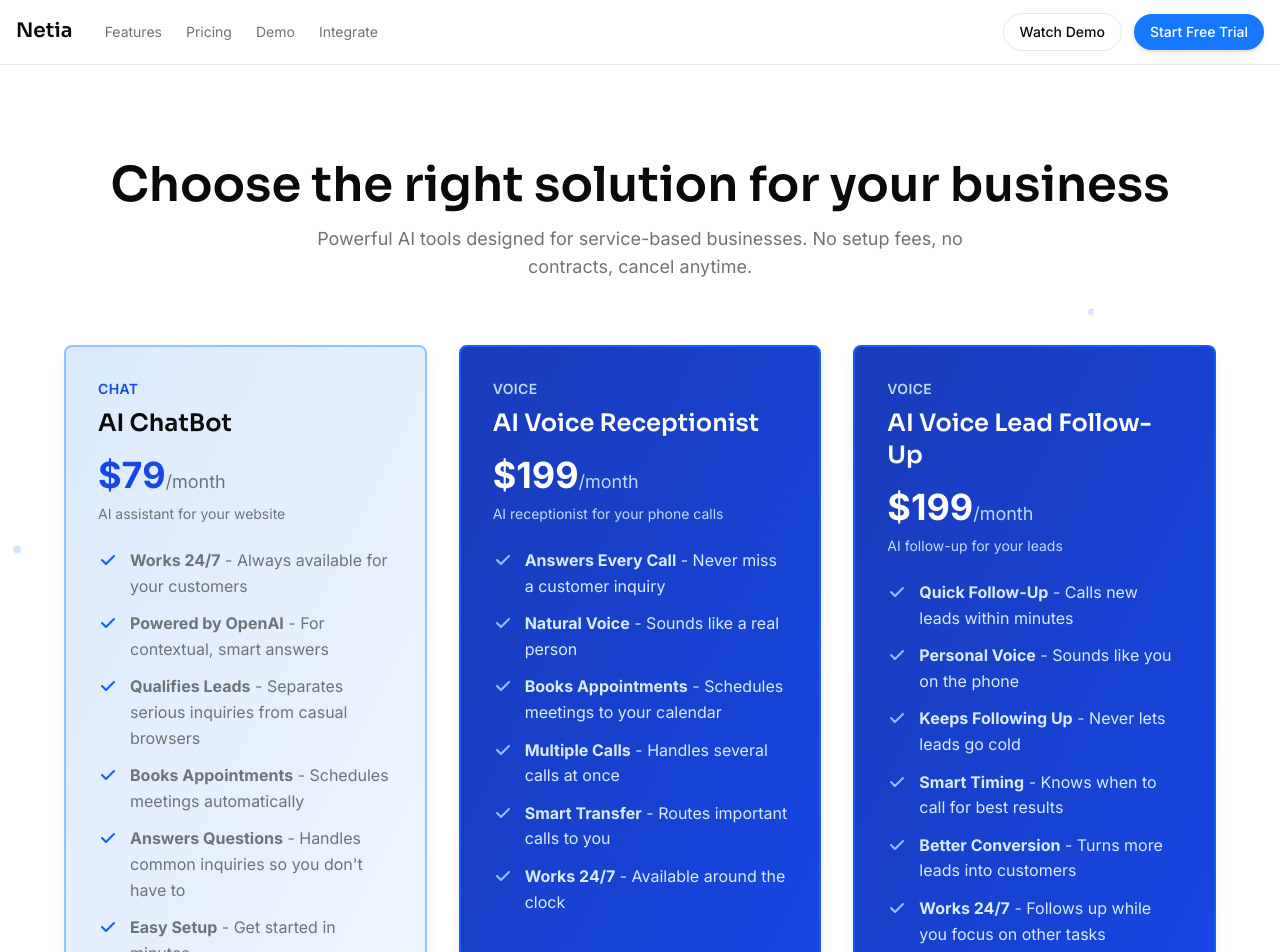
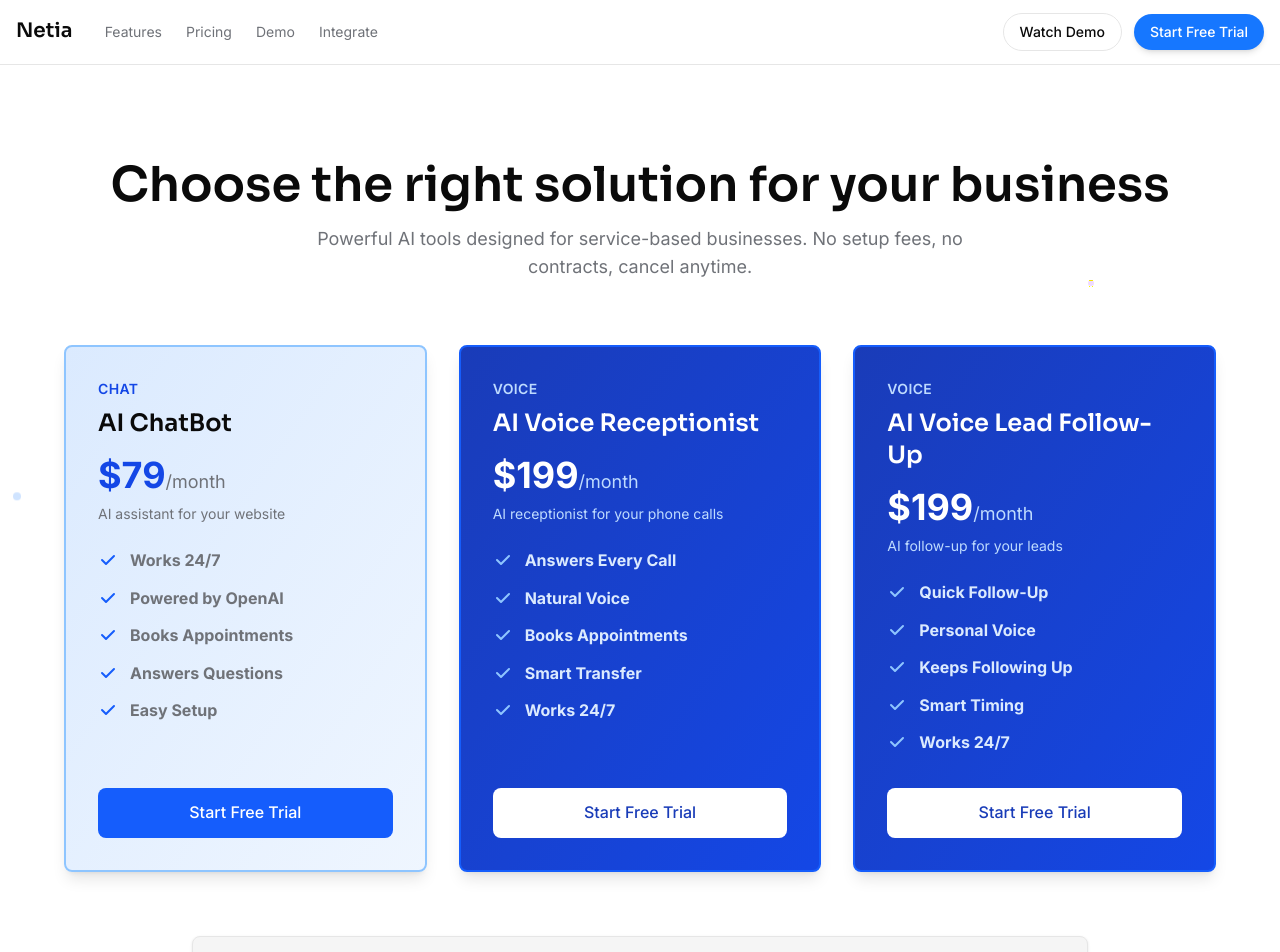
Before and after one commit to cabecaturbo/netiawebsite, a Next.js app: page /pricing in a window 1280 px wide. Shown: the top 952 px of the page. Built offline with nearby package versions, Linux system fonts and the light colour scheme.

Commit message:
Simplify pricing bullets - remove wordy descriptions
- Remove explanatory text from all bullet points
- Keep only feature names (Works 24/7, Powered by OpenAI, etc.)
- Make copy more concise and direct
- Reduce visual clutter and improve readability

```diff
--- a/app/pricing/page.tsx
+++ b/app/pricing/page.tsx
@@ -43,37 +43,31 @@ export default function Pricing() {
                   <svg className="w-5 h-5 text-blue-600 mr-3 mt-0.5 flex-shrink-0" fill="currentColor" viewBox="0 0 20 20">
                     <path fillRule="evenodd" d="M16.707 5.293a1 1 0 010 1.414l-8 8a1 1 0 01-1.414 0l-4-4a1 1 0 011.414-1.414L8 12.586l7.293-7.293a1 1 0 011.414 0z" clipRule="evenodd" />
                   </svg>
-                  <span><strong>Works 24/7</strong> - Always available for your customers</span>
+                  <span><strong>Works 24/7</strong></span>
                 </li>
                 <li className="flex items-start text-muted">
                   <svg className="w-5 h-5 text-blue-600 mr-3 mt-0.5 flex-shrink-0" fill="currentColor" viewBox="0 0 20 20">
                     <path fillRule="evenodd" d="M16.707 5.293a1 1 0 010 1.414l-8 8a1 1 0 01-1.414 0l-4-4a1 1 0 011.414-1.414L8 12.586l7.293-7.293a1 1 0 011.414 0z" clipRule="evenodd" />
                   </svg>
-                  <span><strong>Powered by OpenAI</strong> - For contextual, smart answers</span>
+                  <span><strong>Powered by OpenAI</strong></span>
                 </li>
                 <li className="flex items-start text-muted">
                   <svg className="w-5 h-5 text-blue-600 mr-3 mt-0.5 flex-shrink-0" fill="currentColor" viewBox="0 0 20 20">
                     <path fillRule="evenodd" d="M16.707 5.293a1 1 0 010 1.414l-8 8a1 1 0 01-1.414 0l-4-4a1 1 0 011.414-1.414L8 12.586l7.293-7.293a1 1 0 011.414 0z" clipRule="evenodd" />
                   </svg>
-                  <span><strong>Qualifies Leads</strong> - Separates serious inquiries from casual browsers</span>
+                  <span><strong>Books Appointments</strong></span>
                 </li>
                 <li className="flex items-start text-muted">
                   <svg className="w-5 h-5 text-blue-600 mr-3 mt-0.5 flex-shrink-0" fill="currentColor" viewBox="0 0 20 20">
                     <path fillRule="evenodd" d="M16.707 5.293a1 1 0 010 1.414l-8 8a1 1 0 01-1.414 0l-4-4a1 1 0 011.414-1.414L8 12.586l7.293-7.293a1 1 0 011.414 0z" clipRule="evenodd" />
                   </svg>
-                  <span><strong>Books Appointments</strong> - Schedules meetings automatically</span>
+                  <span><strong>Answers Questions</strong></span>
                 </li>
                 <li className="flex items-start text-muted">
                   <svg className="w-5 h-5 text-blue-600 mr-3 mt-0.5 flex-shrink-0" fill="currentColor" viewBox="0 0 20 20">
                     <path fillRule="evenodd" d="M16.707 5.293a1 1 0 010 1.414l-8 8a1 1 0 01-1.414 0l-4-4a1 1 0 011.414-1.414L8 12.586l7.293-7.293a1 1 0 011.414 0z" clipRule="evenodd" />
                   </svg>
-                  <span><strong>Answers Questions</strong> - Handles common inquiries so you don&apos;t have to</span>
-                </li>
-                <li className="flex items-start text-muted">
-                  <svg className="w-5 h-5 text-blue-600 mr-3 mt-0.5 flex-shrink-0" fill="currentColor" viewBox="0 0 20 20">
-                    <path fillRule="evenodd" d="M16.707 5.293a1 1 0 010 1.414l-8 8a1 1 0 01-1.414 0l-4-4a1 1 0 011.414-1.414L8 12.586l7.293-7.293a1 1 0 011.414 0z" clipRule="evenodd" />
-                  </svg>
-                  <span><strong>Easy Setup</strong> - Get started in minutes</span>
+                  <span><strong>Easy Setup</strong></span>
                 </li>
               </ul>
               <a
@@ -103,37 +97,31 @@ export default function Pricing() {
                   <svg className="w-5 h-5 text-blue-300 mr-3 mt-0.5 flex-shrink-0" fill="currentColor" viewBox="0 0 20 20">
                     <path fillRule="evenodd" d="M16.707 5.293a1 1 0 010 1.414l-8 8a1 1 0 01-1.414 0l-4-4a1 1 0 011.414-1.414L8 12.586l7.293-7.293a1 1 0 011.414 0z" clipRule="evenodd" />
                   </svg>
-                  <span><strong>Answers Every Call</strong> - Never miss a customer inquiry</span>
+                  <span><strong>Answers Every Call</strong></span>
                 </li>
                 <li className="flex items-start text-blue-100">
                   <svg className="w-5 h-5 text-blue-300 mr-3 mt-0.5 flex-shrink-0" fill="currentColor" viewBox="0 0 20 20">
                     <path fillRule="evenodd" d="M16.707 5.293a1 1 0 010 1.414l-8 8a1 1 0 01-1.414 0l-4-4a1 1 0 011.414-1.414L8 12.586l7.293-7.293a1 1 0 011.414 0z" clipRule="evenodd" />
                   </svg>
-                  <span><strong>Natural Voice</strong> - Sounds like a real person</span>
+                  <span><strong>Natural Voice</strong></span>
                 </li>
                 <li className="flex items-start text-blue-100">
                   <svg className="w-5 h-5 text-blue-300 mr-3 mt-0.5 flex-shrink-0" fill="currentColor" viewBox="0 0 20 20">
                     <path fillRule="evenodd" d="M16.707 5.293a1 1 0 010 1.414l-8 8a1 1 0 01-1.414 0l-4-4a1 1 0 011.414-1.414L8 12.586l7.293-7.293a1 1 0 011.414 0z" clipRule="evenodd" />
                   </svg>
-                  <span><strong>Books Appointments</strong> - Schedules meetings to your calendar</span>
+                  <span><strong>Books Appointments</strong></span>
                 </li>
                 <li className="flex items-start text-blue-100">
                   <svg className="w-5 h-5 text-blue-300 mr-3 mt-0.5 flex-shrink-0" fill="currentColor" viewBox="0 0 20 20">
                     <path fillRule="evenodd" d="M16.707 5.293a1 1 0 010 1.414l-8 8a1 1 0 01-1.414 0l-4-4a1 1 0 011.414-1.414L8 12.586l7.293-7.293a1 1 0 011.414 0z" clipRule="evenodd" />
                   </svg>
-                  <span><strong>Multiple Calls</strong> - Handles several calls at once</span>
+                  <span><strong>Smart Transfer</strong></span>
                 </li>
                 <li className="flex items-start text-blue-100">
                   <svg className="w-5 h-5 text-blue-300 mr-3 mt-0.5 flex-shrink-0" fill="currentColor" viewBox="0 0 20 20">
                     <path fillRule="evenodd" d="M16.707 5.293a1 1 0 010 1.414l-8 8a1 1 0 01-1.414 0l-4-4a1 1 0 011.414-1.414L8 12.586l7.293-7.293a1 1 0 011.414 0z" clipRule="evenodd" />
                   </svg>
-                  <span><strong>Smart Transfer</strong> - Routes important calls to you</span>
-                </li>
-                <li className="flex items-start text-blue-100">
-                  <svg className="w-5 h-5 text-blue-300 mr-3 mt-0.5 flex-shrink-0" fill="currentColor" viewBox="0 0 20 20">
-                    <path fillRule="evenodd" d="M16.707 5.293a1 1 0 010 1.414l-8 8a1 1 0 01-1.414 0l-4-4a1 1 0 011.414-1.414L8 12.586l7.293-7.293a1 1 0 011.414 0z" clipRule="evenodd" />
-                  </svg>
-                  <span><strong>Works 24/7</strong> - Available around the clock</span>
+                  <span><strong>Works 24/7</strong></span>
                 </li>
               </ul>
               <a
@@ -163,37 +151,31 @@ export default function Pricing() {
                   <svg className="w-5 h-5 text-blue-300 mr-3 mt-0.5 flex-shrink-0" fill="currentColor" viewBox="0 0 20 20">
                     <path fillRule="evenodd" d="M16.707 5.293a1 1 0 010 1.414l-8 8a1 1 0 01-1.414 0l-4-4a1 1 0 011.414-1.414L8 12.586l7.293-7.293a1 1 0 011.414 0z" clipRule="evenodd" />
                   </svg>
-                  <span><strong>Quick Follow-Up</strong> - Calls new leads within minutes</span>
+                  <span><strong>Quick Follow-Up</strong></span>
                 </li>
                 <li className="flex items-start text-blue-100">
                   <svg className="w-5 h-5 text-blue-300 mr-3 mt-0.5 flex-shrink-0" fill="currentColor" viewBox="0 0 20 20">
                     <path fillRule="evenodd" d="M16.707 5.293a1 1 0 010 1.414l-8 8a1 1 0 01-1.414 0l-4-4a1 1 0 011.414-1.414L8 12.586l7.293-7.293a1 1 0 011.414 0z" clipRule="evenodd" />
                   </svg>
-                  <span><strong>Personal Voice</strong> - Sounds like you on the phone</span>
+                  <span><strong>Personal Voice</strong></span>
                 </li>
                 <li className="flex items-start text-blue-100">
                   <svg className="w-5 h-5 text-blue-300 mr-3 mt-0.5 flex-shrink-0" fill="currentColor" viewBox="0 0 20 20">
                     <path fillRule="evenodd" d="M16.707 5.293a1 1 0 010 1.414l-8 8a1 1 0 01-1.414 0l-4-4a1 1 0 011.414-1.414L8 12.586l7.293-7.293a1 1 0 011.414 0z" clipRule="evenodd" />
                   </svg>
-                  <span><strong>Keeps Following Up</strong> - Never lets leads go cold</span>
+                  <span><strong>Keeps Following Up</strong></span>
                 </li>
                 <li className="flex items-start text-blue-100">
                   <svg className="w-5 h-5 text-blue-300 mr-3 mt-0.5 flex-shrink-0" fill="currentColor" viewBox="0 0 20 20">
                     <path fillRule="evenodd" d="M16.707 5.293a1 1 0 010 1.414l-8 8a1 1 0 01-1.414 0l-4-4a1 1 0 011.414-1.414L8 12.586l7.293-7.293a1 1 0 011.414 0z" clipRule="evenodd" />
                   </svg>
-                  <span><strong>Smart Timing</strong> - Knows when to call for best results</span>
+                  <span><strong>Smart Timing</strong></span>
                 </li>
                 <li className="flex items-start text-blue-100">
                   <svg className="w-5 h-5 text-blue-300 mr-3 mt-0.5 flex-shrink-0" fill="currentColor" viewBox="0 0 20 20">
                     <path fillRule="evenodd" d="M16.707 5.293a1 1 0 010 1.414l-8 8a1 1 0 01-1.414 0l-4-4a1 1 0 011.414-1.414L8 12.586l7.293-7.293a1 1 0 011.414 0z" clipRule="evenodd" />
                   </svg>
-                  <span><strong>Better Conversion</strong> - Turns more leads into customers</span>
-                </li>
-                <li className="flex items-start text-blue-100">
-                  <svg className="w-5 h-5 text-blue-300 mr-3 mt-0.5 flex-shrink-0" fill="currentColor" viewBox="0 0 20 20">
-                    <path fillRule="evenodd" d="M16.707 5.293a1 1 0 010 1.414l-8 8a1 1 0 01-1.414 0l-4-4a1 1 0 011.414-1.414L8 12.586l7.293-7.293a1 1 0 011.414 0z" clipRule="evenodd" />
-                  </svg>
-                  <span><strong>Works 24/7</strong> - Follows up while you focus on other tasks</span>
+                  <span><strong>Works 24/7</strong></span>
                 </li>
               </ul>
               <a
```
